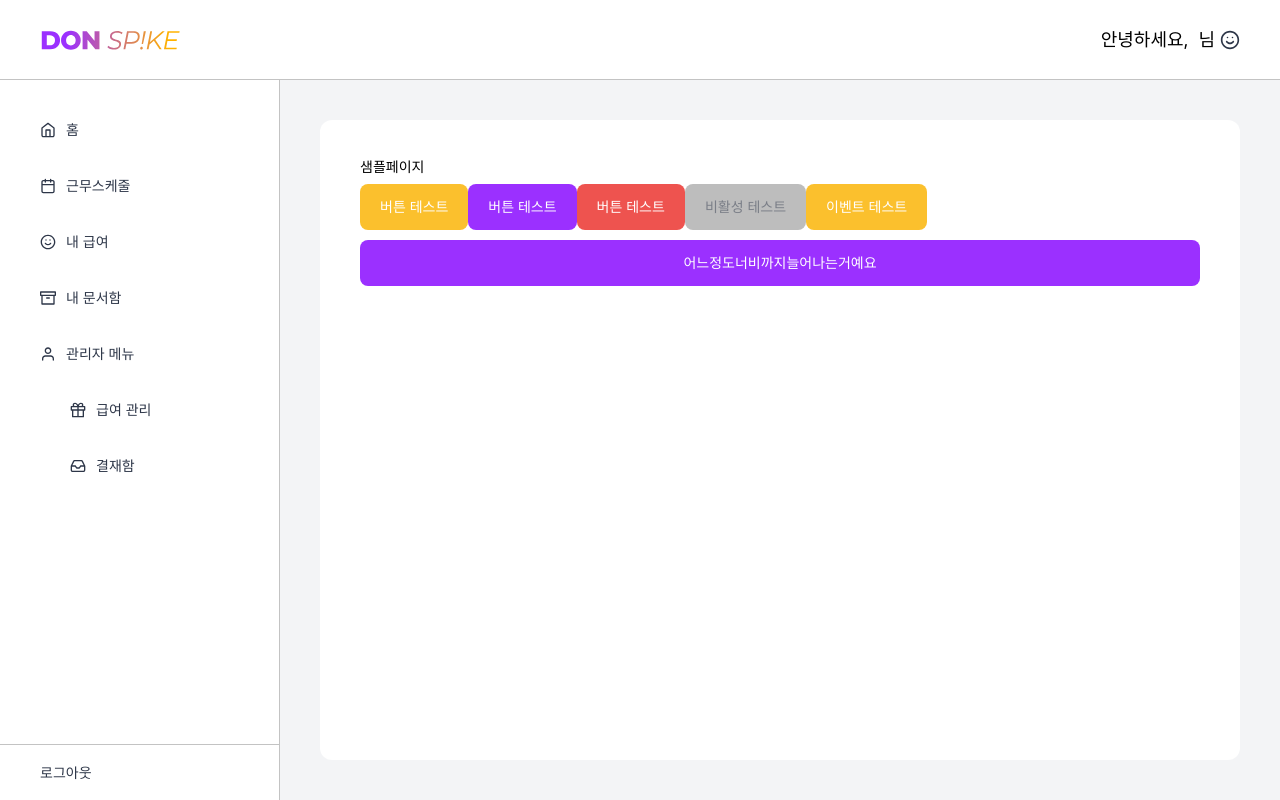
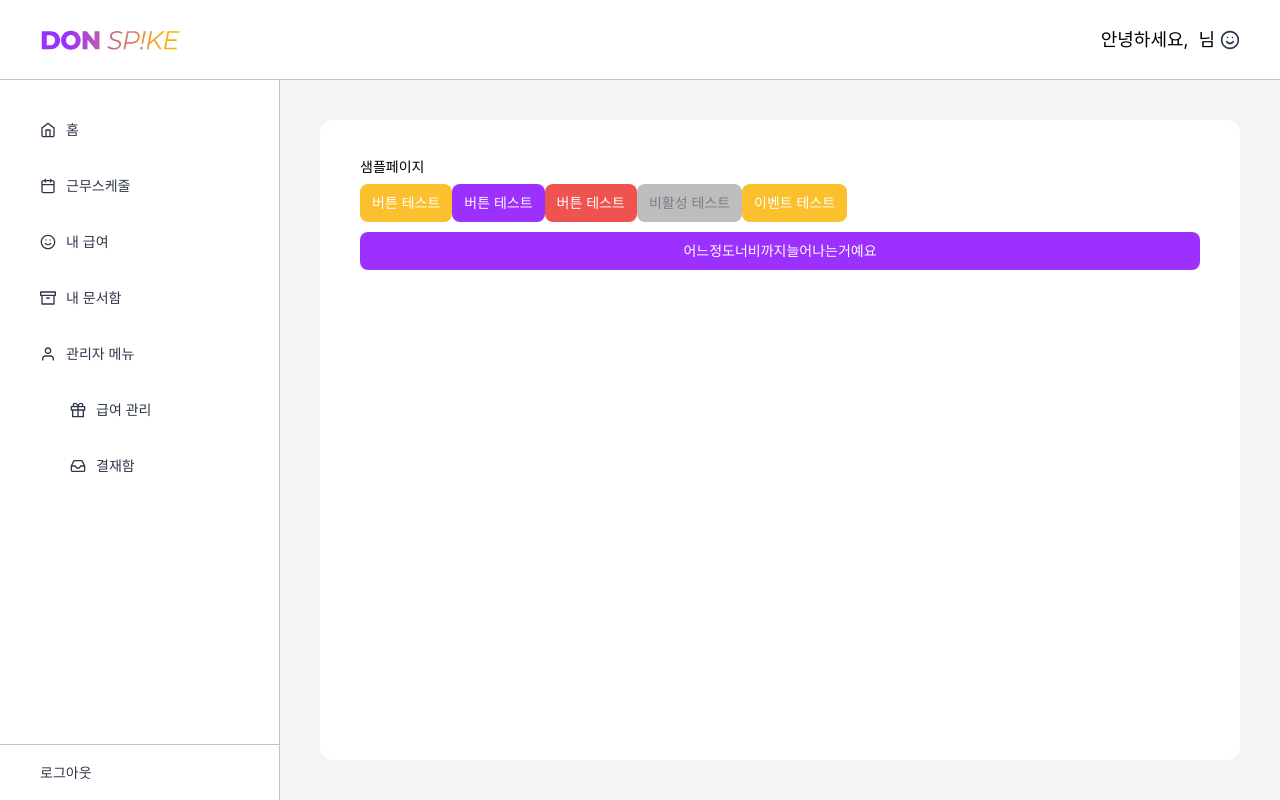
Before and after one commit to Dev-FE-3/toy-project2-team1, a React (Vite) app: page /sample in a window 1280 px wide. Built offline with nearby package versions, Linux system fonts and the light colour scheme.

Commit message:
style: 버튼 컴포넌트 패딩 수정

```diff
--- a/src/shared/components/button/Button.jsx
+++ b/src/shared/components/button/Button.jsx
@@ -28,7 +28,7 @@ const StyledButton = styled.button`
   display: inline-flex;
   align-items: center;
   justify-content: center;
-  padding: 1.2rem 2rem;
+  padding: .8rem 1.2rem;
   border: none;
   border-radius: 0.8rem;
   text-align: center;
```
